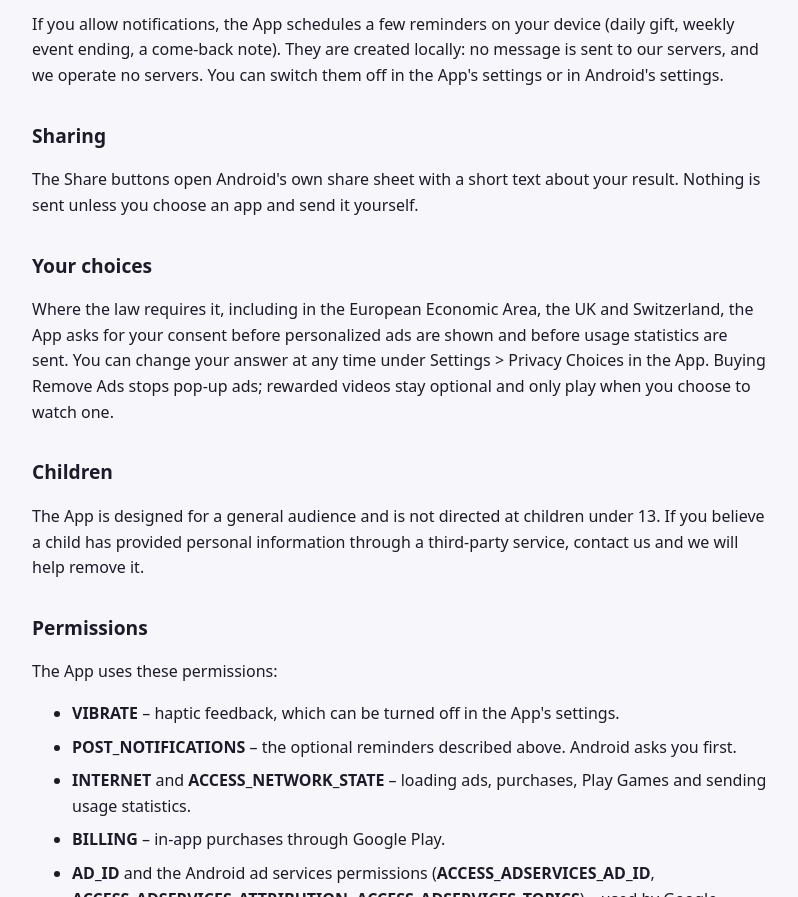
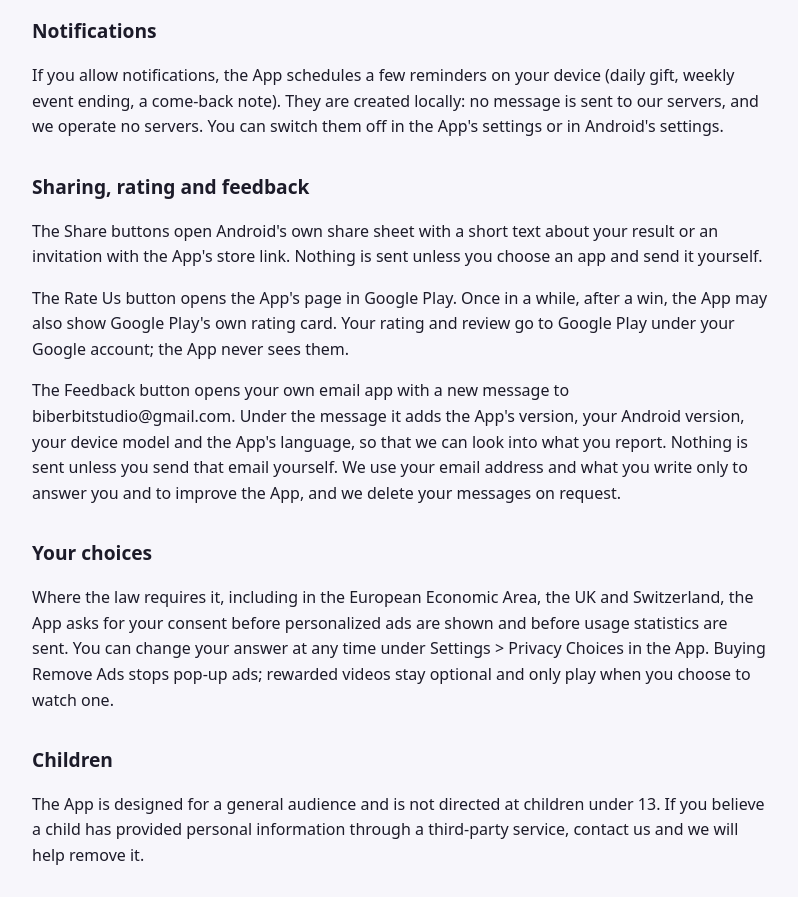
Before and after one commit to biberbit-studio/biberbit-studio.github.io, a plain HTML site: page cosmo-sort-privacy.html in a window 1280 px wide. Shown: the part 1500-2397 px from the top of the page, without its empty margins (240-1038 px from the left). Drawn offline with Linux system fonts and the light colour scheme.

Commit message:
CosmicPods privacy policy: rating card and feedback email
Co-Authored-By: Claude Opus 5.5 <noreply@anthropic.com>

```diff
--- a/cosmo-sort-privacy.html
+++ b/cosmo-sort-privacy.html
@@ -16,12 +16,12 @@ li { margin-bottom: .5rem; }
 <body>
 <main>
 <h1>Privacy Policy – CosmicPods</h1>
-<p><strong>Effective date:</strong> November 14, 2026<br><strong>Developer:</strong> BiberBit Studio<br><strong>Contact:</strong> biberbitstudio@gmail.com</p>
+<p><strong>Effective date:</strong> November 14, 2026<br><strong>Last updated:</strong> November 21, 2026<br><strong>Developer:</strong> BiberBit Studio<br><strong>Contact:</strong> biberbitstudio@gmail.com</p>
 <p>CosmicPods ("the App", formerly named Cosmo Sort) is a puzzle game for Android. This policy explains what information the App handles and how.</p>
 <h2>Information the App stores on your device</h2>
 <p>The App saves your game progress locally on your device: levels completed, stars, coins, power-ups, settings and your Cosmic IQ skill scores. This progress stays on your device unless you choose to connect Play Games (see below). Uninstalling the App deletes it. Separately, the App sends anonymous usage statistics to GameAnalytics, as described under "Third-party services".</p>
 <h2>Information the App does not collect</h2>
-<p>The App does not ask for your name, email, contacts, precise location, photos, microphone, or any account of its own. It has no chat and no user-to-user content.</p>
+<p>The App does not ask for your name, email, contacts, precise location, photos, microphone, or any account of its own. It has no chat and no user-to-user content. If you choose to email us (see "Sharing, rating and feedback"), we receive what you send in that email.</p>
 <h2>Third-party services</h2>
 <p>The App uses the following services. Each has its own privacy policy, which governs the data it processes:</p>
 <ul>
@@ -33,8 +33,10 @@ li { margin-bottom: .5rem; }
 </ul>
 <h2>Notifications</h2>
 <p>If you allow notifications, the App schedules a few reminders on your device (daily gift, weekly event ending, a come-back note). They are created locally: no message is sent to our servers, and we operate no servers. You can switch them off in the App's settings or in Android's settings.</p>
-<h2>Sharing</h2>
-<p>The Share buttons open Android's own share sheet with a short text about your result. Nothing is sent unless you choose an app and send it yourself.</p>
+<h2>Sharing, rating and feedback</h2>
+<p>The Share buttons open Android's own share sheet with a short text about your result or an invitation with the App's store link. Nothing is sent unless you choose an app and send it yourself.</p>
+<p>The Rate Us button opens the App's page in Google Play. Once in a while, after a win, the App may also show Google Play's own rating card. Your rating and review go to Google Play under your Google account; the App never sees them.</p>
+<p>The Feedback button opens your own email app with a new message to biberbitstudio@gmail.com. Under the message it adds the App's version, your Android version, your device model and the App's language, so that we can look into what you report. Nothing is sent unless you send that email yourself. We use your email address and what you write only to answer you and to improve the App, and we delete your messages on request.</p>
 <h2>Your choices</h2>
 <p>Where the law requires it, including in the European Economic Area, the UK and Switzerland, the App asks for your consent before personalized ads are shown and before usage statistics are sent. You can change your answer at any time under Settings &gt; Privacy Choices in the App. Buying Remove Ads stops pop-up ads; rewarded videos stay optional and only play when you choose to watch one.</p>
 <h2>Children</h2>
```
